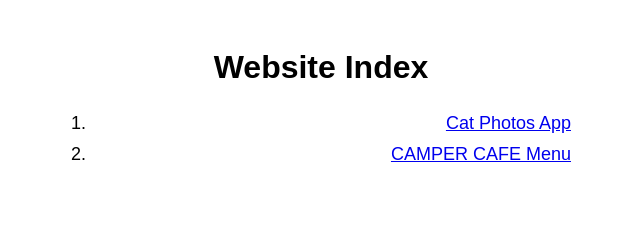
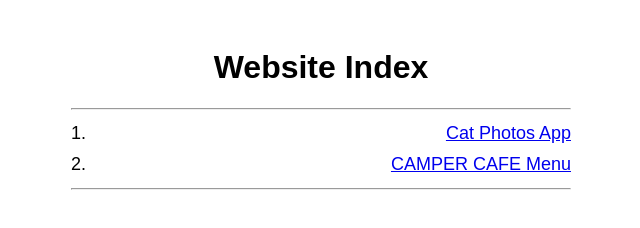
Before and after one commit to i-shivamsoni/Web_Dev, a plain HTML site: page index.html in a window 1280 px wide. Shown: the whole page, without its empty margins (319-959 px from the left). Drawn offline with Linux system fonts and the light colour scheme.

```diff
--- a/index.html
+++ b/index.html
@@ -11,6 +11,7 @@
   <div class="content">
     <main>
     <h1>Website Index</h1>
+    <hr>
     <article class="website">
     <p class="sno">1.</p><p class="name"><a href="https://i-shivamsoni.github.io/Web_Dev/1_Learn_HTML_by_Building_a_Cat_Photo_App/">Cat Photos App</a></p>
     </article>
@@ -18,6 +19,7 @@
     <p class="sno">2.</p><p class="name"><a href="https://i-shivamsoni.github.io/Web_Dev/2_Learn_Basic_CSS_by_Building_a_Cafe_Menu,_Not_started/">CAMPER CAFE Menu</a></p>
     </article>
     </main>
+    <hr>
     </div>
   </body>
 </html>
```
Also changed, not shown: 2_Learn_Basic_CSS_by_Building_a_Cafe_Menu,_Not_started/index.html (+5 -3 lines), 2_Learn_Basic_CSS_by_Building_a_Cafe_Menu,_Not_started/styles.css (+4 -3 lines).
